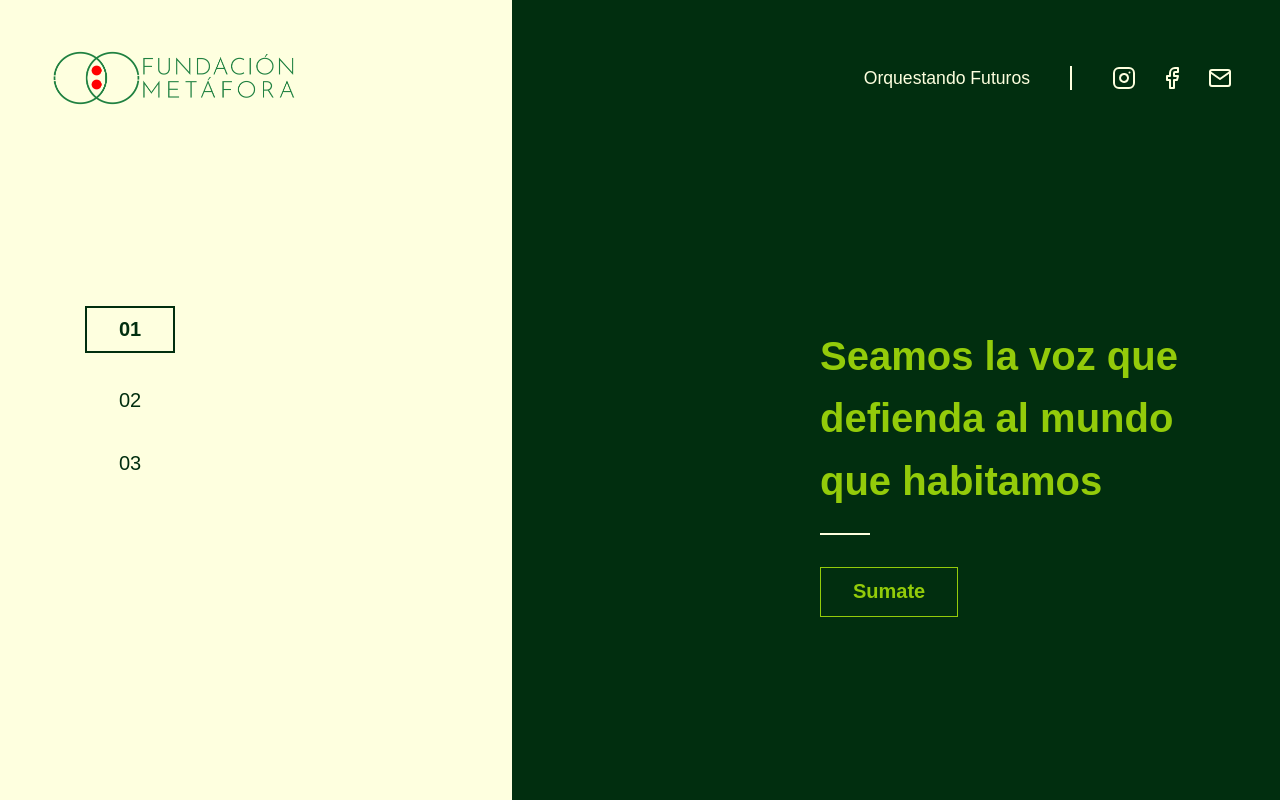
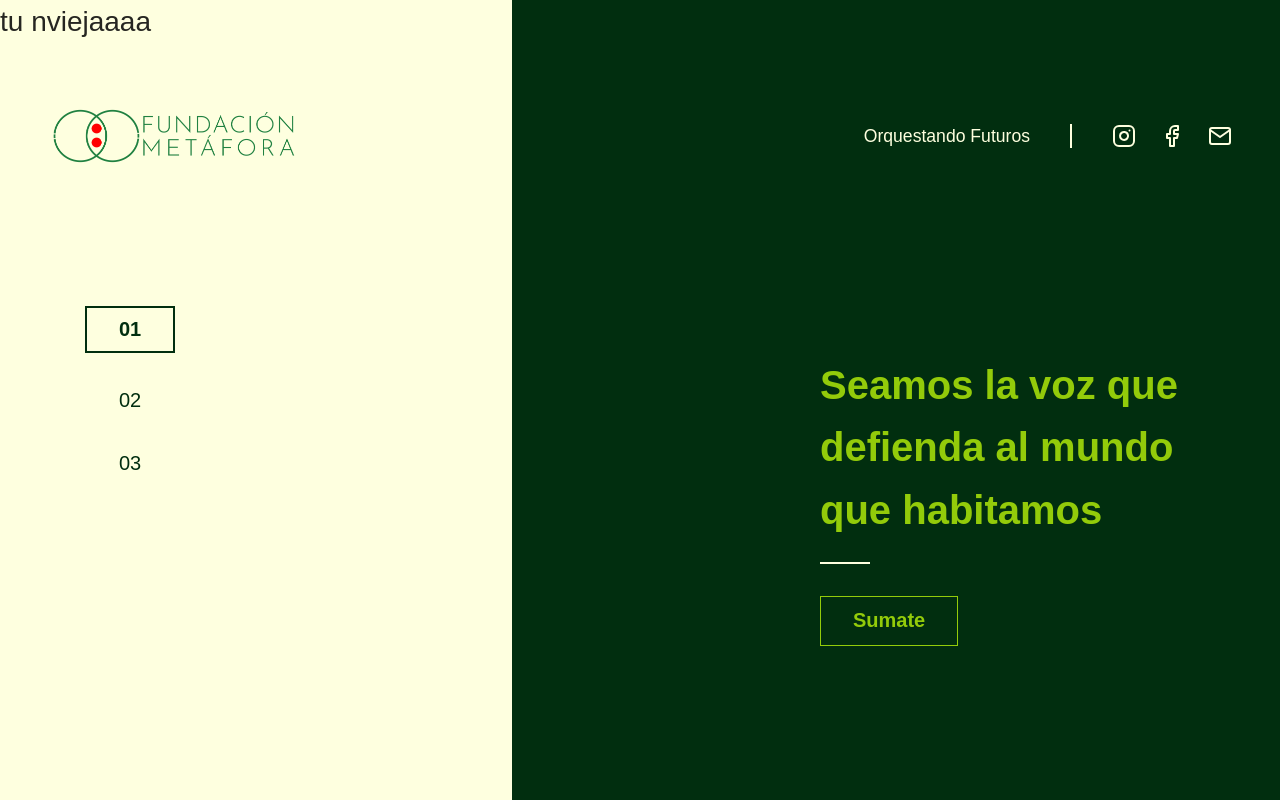
Before and after one commit to pablitxn/metafora-web, a Next.js app: page / in a window 1280 px wide. Built offline with nearby package versions, Linux system fonts and the light colour scheme.

Commit message:
commit test

```diff
--- a/src/layouts/new-home/index.tsx
+++ b/src/layouts/new-home/index.tsx
@@ -9,6 +9,7 @@ const NewHome: FunctionComponent = () => {
 
 	return (
 		<div className="home-layout">
+			<h1>tu nviejaaaa</h1>
 			<Header />
 			<Navigation />
 			<HomeContent selected={MENU_SELECTED_MOCKED} />
```
Also changed, not shown: 1 other file (tests, documents, lock files or other folders).
